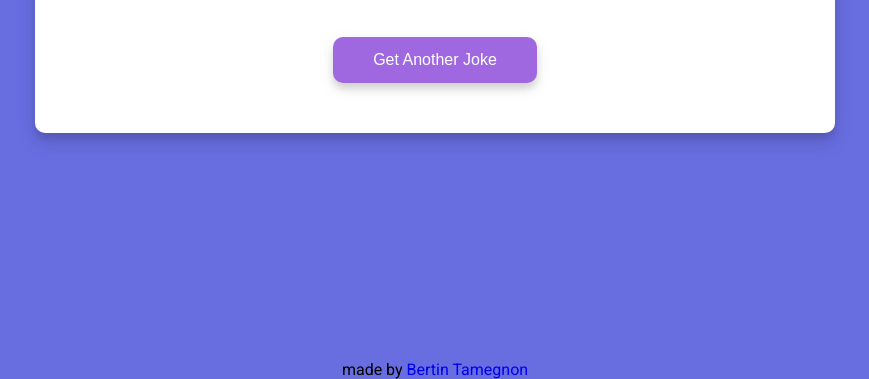
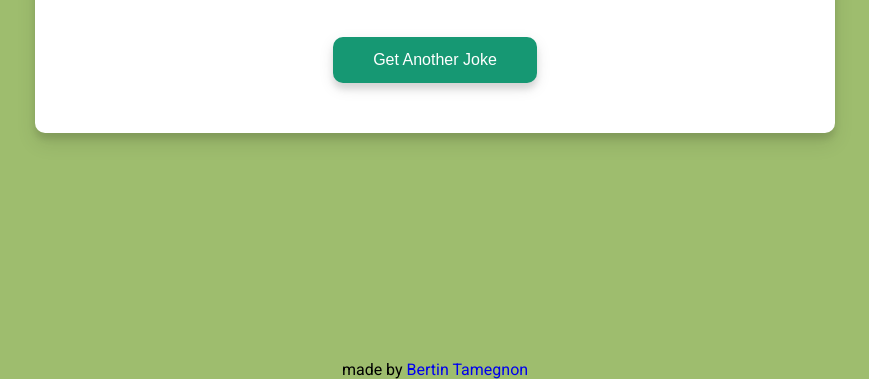
Before and after one commit to totonito3/Chuck-Norris-Jokes, a plain HTML site: page index.html in a window 1280 px wide. Shown: the part 421-800 px from the top of the page, without its empty margins (205-1074 px from the left). Drawn offline with Linux system fonts and the light colour scheme; no server answers.

Commit message:
Modified styling (background color and button background color)

```diff
--- a/style.css
+++ b/style.css
@@ -5,7 +5,7 @@
 }
 
 body {
-  background-color: #686de0;
+  background-color: #9EBD6E;
   font-family: 'Roboto', sans-serif;
   display: flex;
   flex-direction: column;
@@ -42,7 +42,7 @@ h3 {
 }
 
 .btn {
-  background-color: #9f68e0;
+  background-color: #169873;
   color: #fff;
   border: 0;
   border-radius: 10px;
```
